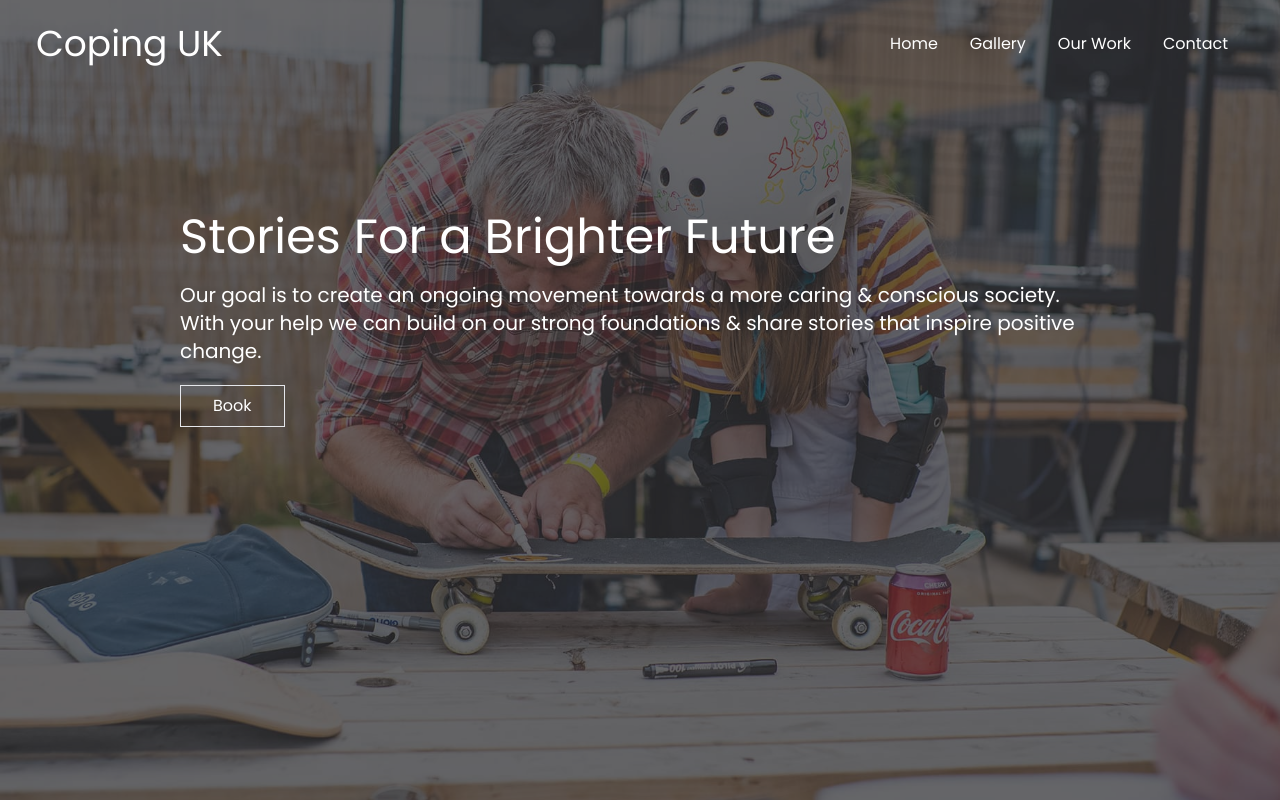
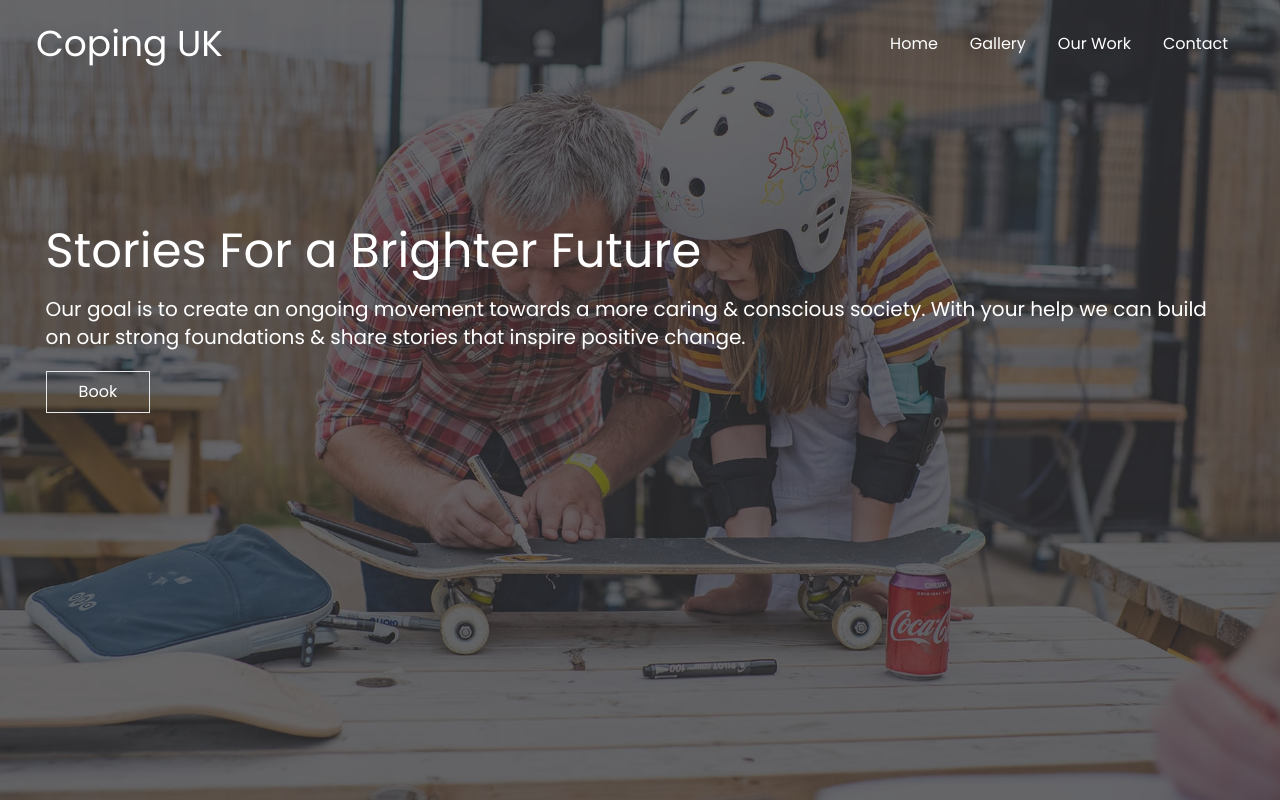
Before and after one commit to WilHesk/coping2023, a Next.js app: page / in a window 1280 px wide. Shown: the top 800 px of the page. Built offline with nearby package versions, Linux system fonts and the light colour scheme.

Commit message:
marginedit

```diff
--- a/components/Hero.jsx
+++ b/components/Hero.jsx
@@ -5,7 +5,7 @@ const Hero = ({heading, message}) => {
     <div className='flex items-center justify-center h-screen mb-12 bg-fixed bg-center bg-cover custom-img'>
         {/* Overlay */}
         <div className='absolute top-0 left-0 right-0 bottom-0 bg-zinc-800/70 z-[2]' />
-        <div className='p-5 text-white z-[2] mt-[-10rem] mr-[10rem] ml-[10rem]'>
+        <div className='p-5 text-white z-[2] mt-[-10rem] mr-[2%] ml-[2%]'>
             <h2 className='text-5xl font-normal '>{heading}</h2>
             <p className='py-5 text-xl '>{message}</p>
             <button className='px-8 py-2 border'>Book</button>
```
